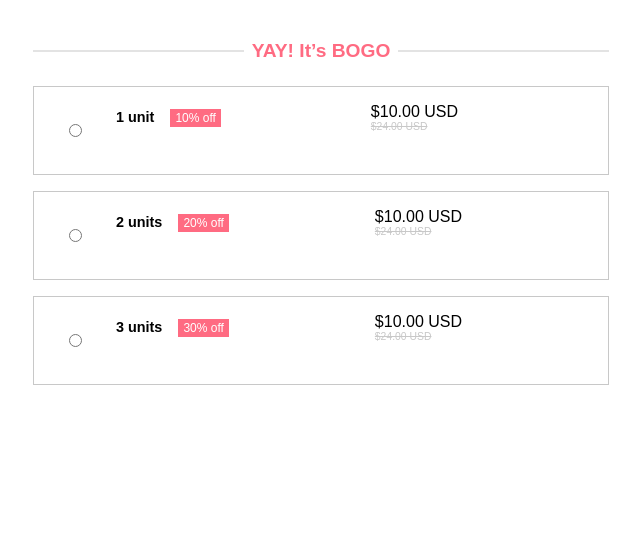
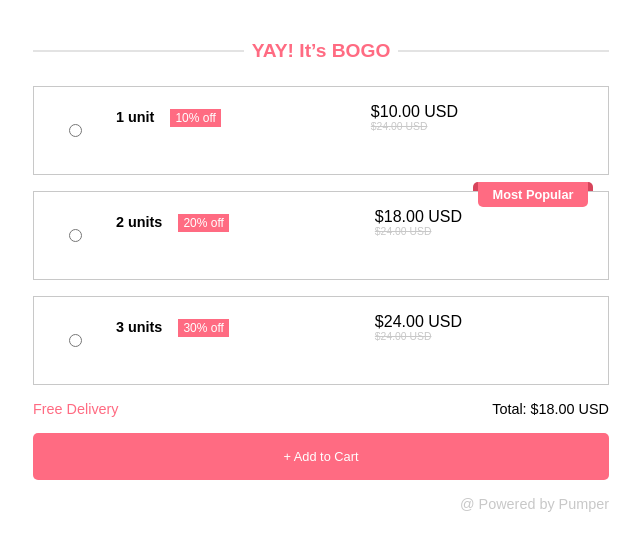
Before and after one commit to AdityaBheke/BOGO-Deals-UI, a plain HTML site: page index.html in a window 1280 px wide. Shown: the whole page, without its empty margins (319-959 px from the left). Drawn offline with Linux system fonts and the light colour scheme.

Commit message:
add css to make pixel perfect

```diff
--- a/index.html
+++ b/index.html
@@ -45,7 +45,7 @@
                     </table>
                 </div>
             </label>
-            <label for="unit-two" class="option" onclick="handleSelect(this)">
+            <label for="unit-two" class="option most-popular" onclick="handleSelect(this)">
                 <div class="radio"><input type="radio" name="unit" id="unit-two"></div>
                 <div class="option-header">
                     <div class="option-info">
@@ -53,7 +53,7 @@
                         <div class="discount">20% off</div>
                     </div>
                     <div class="option-price">
-                        <span class="discounted-price">$10.00 USD</span>
+                        <span class="discounted-price">$18.00 USD</span>
                         <span class="actual-price">$24.00 USD</span>
                     </div>
                 </div>
@@ -97,7 +97,7 @@
                         <div class="discount">30% off</div>
                     </div>
                     <div class="option-price">
-                        <span class="discounted-price">$10.00 USD</span>
+                        <span class="discounted-price">$24.00 USD</span>
                         <span class="actual-price">$24.00 USD</span>
                     </div>
                 </div>
@@ -145,6 +145,12 @@
                 </div>
             </label>
         </div>
+        <div class="checkout">
+            <div class="delivery-info">Free Delivery</div>
+            <div class="total">Total: $18.00 USD</div>
+        </div>
+        <button class="cart-button">+ Add to Cart</button>
+        <div class="footer">@ Powered by Pumper</div>
     </div>
     <script src="./script.js"></script>
 </body>
--- a/styles.css
+++ b/styles.css
@@ -6,6 +6,7 @@
     font-family: sans-serif;
 }
 :root{
+    --accent-dark: #D7445B;
     --highlight: #ff4d6d;
     --accent: #FF6B82;
     --background: #FFF9FA;
@@ -123,3 +124,74 @@
 table{
     border-spacing: 0.5rem;
 }
+.checkout{
+    display: flex;
+    justify-content: space-between;
+}
+.delivery-info{
+    color: var(--accent);
+    font-size: 0.9rem;
+    font-weight: 500;
+}
+.total{
+    font-size: 0.9rem;
+}
+.cart-button{
+    all: unset;
+    padding: 1rem;
+    background-color: var(--accent);
+    font-size: 0.8rem;
+    color: white;
+    text-align: center;
+    border-radius: 5px;
+}
+.most-popular::after{
+    content: 'Most Popular';
+    position: absolute;
+    right: 20px;
+    top: -0.6rem;
+    width: 100px;
+    text-align: center;
+    font-size: 0.8rem;
+    font-weight: 600;
+    background-color: var(--accent);
+    color: white;
+    padding: 5px 5px;
+    border-bottom-right-radius: 5px;
+    border-bottom-left-radius: 5px;
+}
+.most-popular::before{
+    content: '';
+    position: absolute;
+    right: 15px;
+    top: -0.6rem;
+    width: 120px;
+    height: 20px;
+    z-index: -2;
+    font-size: 0.8rem;
+    font-weight: 600;
+    background-color: var(--accent-dark);
+    border-top-right-radius: 5px;
+    border-top-left-radius: 5px;
+}
+.footer{
+    color: var(--background-dark);
+    text-align: end;
+    font-size: 0.9rem;
+}
+
+@media screen and (max-width: 900px) {
+    .main{
+        width: 60%;
+    }
+}
+@media screen and (max-width: 700px) {
+    .main{
+        width: 80%;
+    }
+}
+@media screen and (max-width: 600px) {
+    .main{
+        width: 100%;
+    }
+}
```
